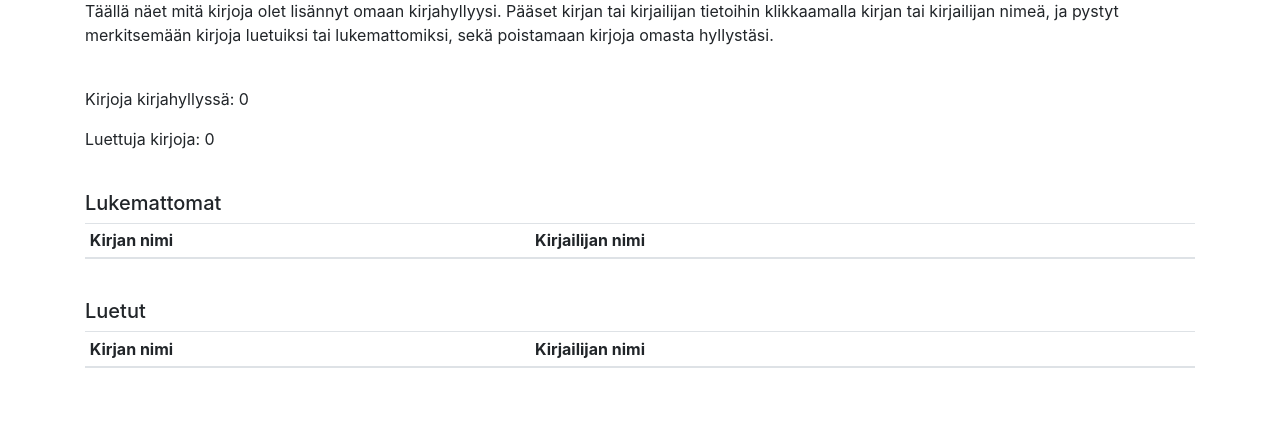
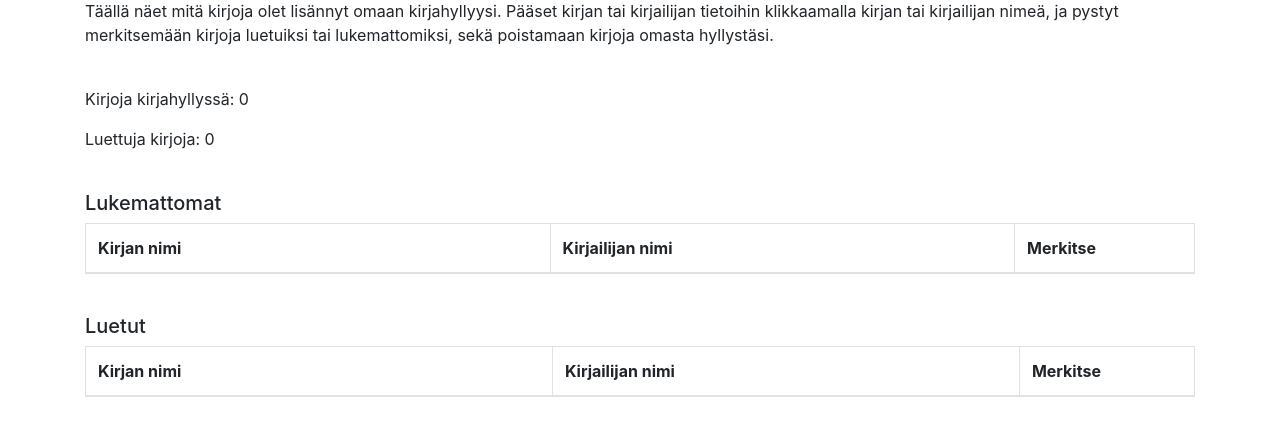
Before and after one commit to riinaalisah/Kirjahylly, a Flask app: page /auth/mybooks/ in a window 1280 px wide. Shown: the part 123-559 px from the top of the page. Run offline with Flask 2, Linux system fonts and the light colour scheme; the visitor is signed in with stand-in values (Sample User, id 1); data comes from the database, SQL or seed files in the repository; data that the repository does not hold is empty; some libraries are stand-ins or nearby versions.

Commit message:
Pari buttonia eri paikkaan. Käyttäjän kirjojen listausnäkymän päivitys.

```diff
--- a/application/books/views.py
+++ b/application/books/views.py
@@ -96,7 +96,7 @@ def admin_delete_book(bookname, id):
 
 
 @app.route("/books/edit/<bookname>/<id>/", methods=["GET", "POST"])
-@login_required(role="admin")
+@login_required(role="ANY")
 def admin_edit_book_info(bookname, id):
     book = Book.book_info(id)
     currentauthor = Author.query.filter_by(firstname=book.firstname, lastname=book.lastname).first()
--- a/application/templates/auth/mybooks.html
+++ b/application/templates/auth/mybooks.html
@@ -7,13 +7,13 @@
 <p>Luettuja kirjoja: {{ read_books }}</p>
 <br>
 <h5>Lukemattomat</h5>
-<table class="table table-sm">
+<div class="table-responsive">
+    <table class="table table-bordered">
         <thead>
             <tr>
-            <th scope="col">Kirjan nimi</th>
-            <th scope="col">Kirjailijan nimi</th>
-            <th scope="col"></th>
-            <th scope="col"></th>
+                <th scope="col" style="width: 40%">Kirjan nimi</th>
+                <th scope="col" style="width: 40%">Kirjailijan nimi</th>
+                <th scope="col" style="width: 15.5%">Merkitse</th>
             </tr>
         </thead>
 
@@ -27,12 +27,12 @@
                   <a style="color: #000000;" href="{{ url_for('author_info', firstname = book.firstname, lastname=book.lastname) }}">
                     {{ book.firstname }} {{ book.lastname }}</a>
                 </td>
-            <td>
+                <td class="align-middle">
                     <form method="POST" action="{{ url_for('books_set_read_or_delete', book_id=book.book_id) }}">
-                    <button class="btn" style="color: #ffffff ; background-color: #b34d37; border-color: #b34d37" type="submit" value="Merkitse luetuksi" name="btn">Merkitse luetuksi</button>
+                        <button class="btn" style="color: #ffffff ; background-color: #b34d37; border-color: #b34d37" type="submit" value="Merkitse luetuksi" name="btn">Luettu</button>
                     </form>
                 </td>
-            <td>
+                <td class="align-middle">
                     <form method="POST" action="{{ url_for('books_set_read_or_delete', book_id=book.book_id) }}">
                         <button class="btn" style=" color: #000000; background-color: #e1dfdf; border-color: #e1dfdf;" type="submit" name="btn" value="Poista kirja">Poista kirja</button>
                     </form>
@@ -42,15 +42,17 @@
         </tbody>
 
     </table><br>
+</div>
+
 
 <h5>Luetut</h5>
-<table class="table table-sm">
+<div class="table-responsive">
+    <table class="table table-bordered">
         <thead>
             <tr>
-            <th scope="col">Kirjan nimi</th>
-            <th scope="col">Kirjailijan nimi</th>
-            <th scope="col"></th>
-            <th scope="col"></th>
+                <th scope="col" style="width: 40%">Kirjan nimi</th>
+                <th scope="col" style="width: 40%">Kirjailijan nimi</th>
+                <th scope="col" style="width: 15%">Merkitse</th>
             </tr>
         </thead>
 
@@ -64,12 +66,12 @@
                   <a style="color: #000000;" href="{{ url_for('author_info', firstname = book.firstname, lastname=book.lastname) }}">
                     {{ book.firstname }} {{ book.lastname }}</a>
                 </td>
-            <td>
+                <td class="align-middle">
                     <form method="POST" action="{{ url_for('books_set_read_or_delete', book_id=book.book_id) }}">
-                    <button class="btn" style="color: #ffffff ; background-color: #b34d37; border-color: #b34d37" type="submit" value="Merkitse lukemattomaksi" name="btn">Merkitse lukemattomaksi</button>
+                        <button class="btn" style="color: #ffffff ; background-color: #b34d37; border-color: #b34d37" type="submit" value="Merkitse lukemattomaksi" name="btn">Ei luettu</button>
                     </form>
                 </td>
-            <td>
+                <td class="align-middle">
                     <form method="POST" action="{{ url_for('books_set_read_or_delete', book_id=book.book_id) }}">
                         <button class="btn" style=" color: #000000; background-color: #e1dfdf; border-color: #e1dfdf;" type="submit" name="btn" value="Poista kirja">Poista kirja</button>
                     </form>
@@ -78,6 +80,7 @@
             {% endfor %}
         </tbody>
     </table>
+</div>
 <br><br><br>
 
 {% endblock %}
```
Also changed, not shown: application/templates/authors/authorinfo.html (+11 -1 lines), application/templates/authors/list.html (+2 -7 lines), application/templates/books/bookinfo.html (+55 -5 lines), application/templates/books/list.html (+3 -8 lines). Lines whose indentation alone changed are shown as unchanged.
